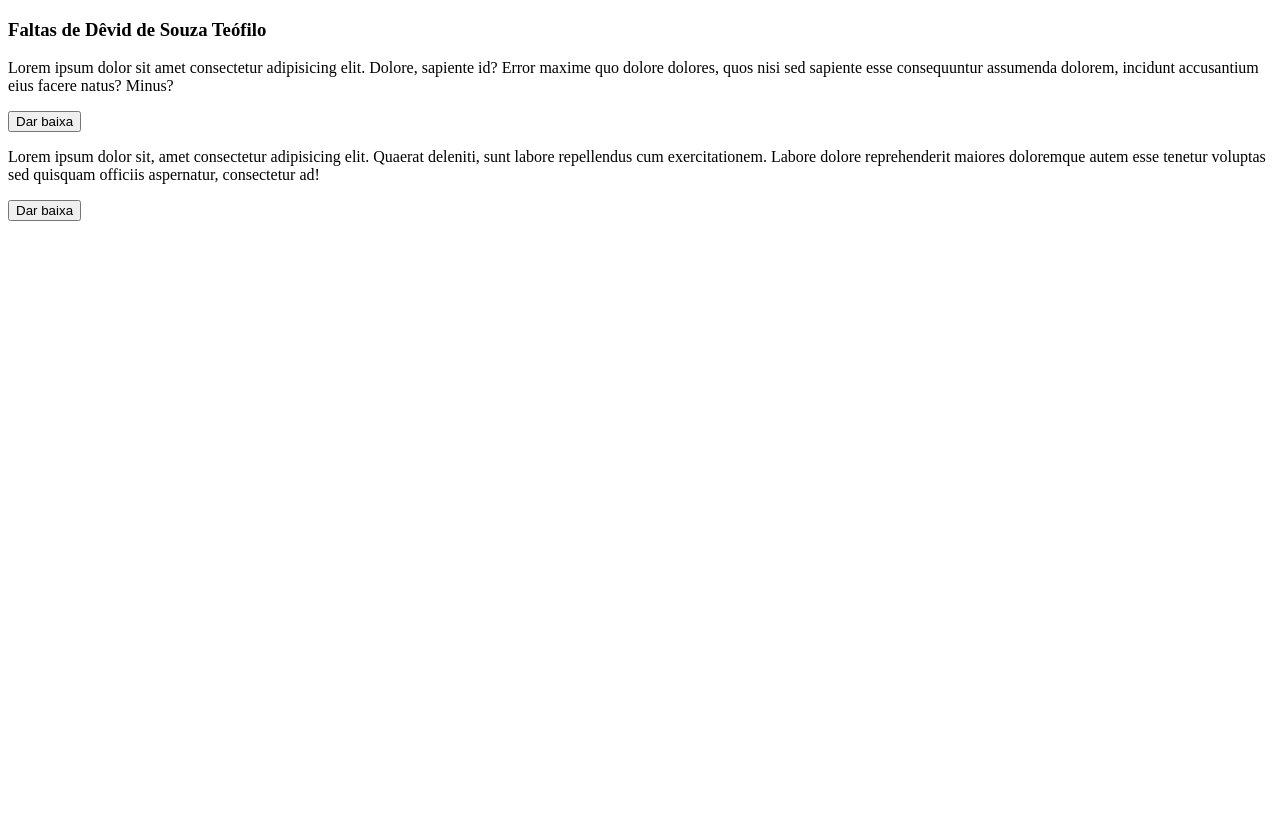
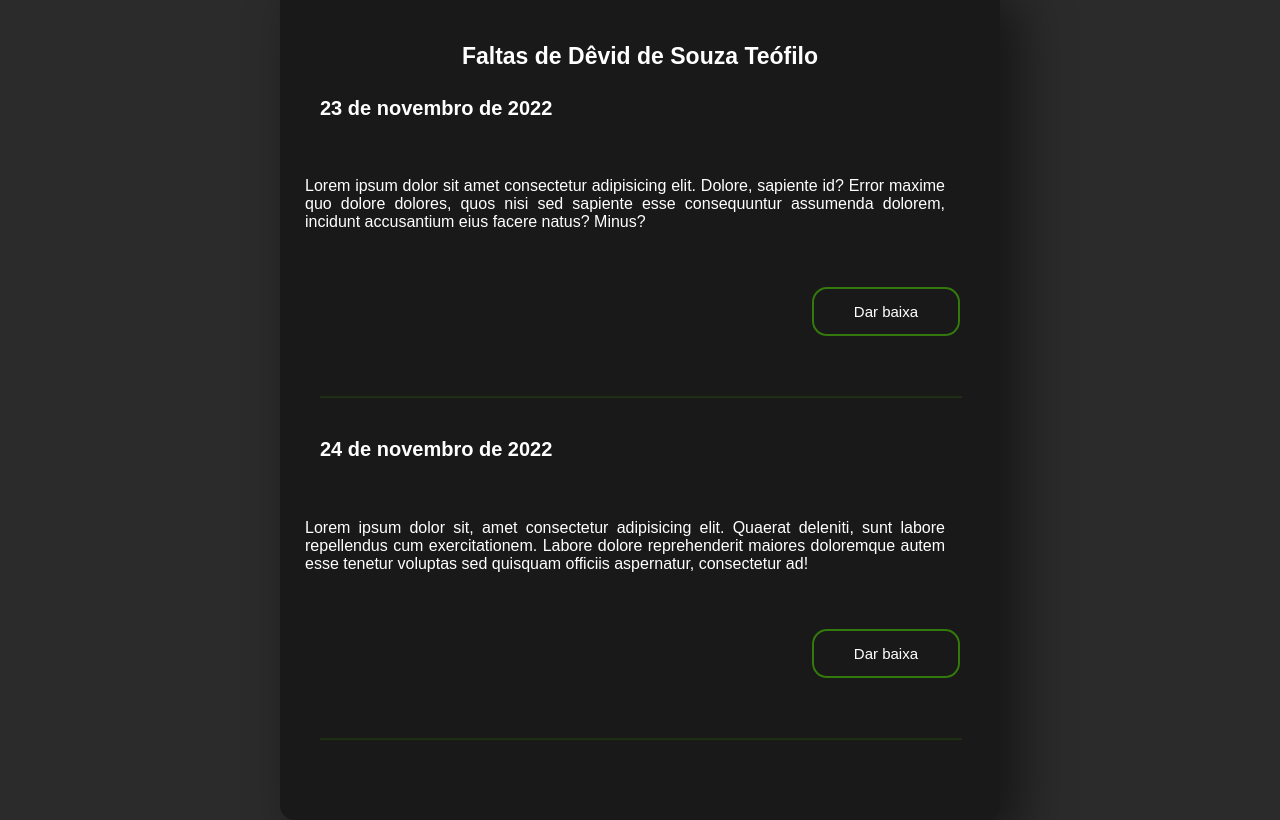
Before and after one commit to thidoa/refeitorio, a Django app: template refeitorio/templates/falta.html in a window 1280 px wide. Before the commit the page ends 221 px from the top, so only its background shows below. Run offline with Django 4.2, Linux system fonts and the light colour scheme; the template is opened without the code that fills it, so the values that code supplies are empty; some libraries are stand-ins or nearby versions.

Commit message:
Estilo da página de falta de um aluno na parte de funcionários

```diff
--- /dev/null
+++ b/refeitorio/static/css/falta.css
@@ -0,0 +1,79 @@
+body {
+    margin: 0;
+    padding: 0;
+    font-family: sans-serif;
+    background: #2b2b2b;
+    color: #fff;
+}
+
+main {
+    width: 50%;
+    padding: 40px;
+    position: absolute;
+    top: 50%;
+    left: 50%;
+    transform: translate(-50%, -50%);
+    background: #191919;
+    text-align: center;
+    box-shadow: 20px 20px 50px rgba(0, 0, 0, 0.5);
+    border-radius: 15px;
+    transition: .5s;
+}
+
+.box h3 {
+    font-size: 23px;
+}
+
+.box h4 {
+    color: #fff;
+    font-size: 20px;
+    text-align: left;
+}
+
+.box form {
+    display: flex;
+    align-items: flex-end;
+    flex-direction: column;
+}
+
+.box p {
+    color: #fff;
+    width: 100%;
+    height: 59px;
+    padding: 15px;
+    outline: none;
+    resize: none;
+    font-size: 16px;
+    border-radius: 5px;
+    max-height: 330px;
+    background: #191919;
+    text-align: justify;
+}
+
+.box hr {
+    width: 100%;
+    opacity: .25;
+    border: 1px solid #33790b;
+    text-align: center;
+    margin: 40px auto;
+}
+
+.box button {
+    font-size: 15px;
+    border: 0;
+    background: transparent;
+    display: block;
+    margin: 20px 0;
+    text-align: center;
+    border: 2px solid #33790b;
+    padding: 14px 40px;
+    outline: none;
+    color: #fff;
+    border-radius: 15px;
+    transition: 0.25s;
+    cursor: pointer;
+}
+
+.box button:hover {
+    background: #33790b;
+}
--- a/refeitorio/templates/falta.html
+++ b/refeitorio/templates/falta.html
@@ -1,25 +1,36 @@
+{% load static %}
 <!DOCTYPE html>
 <html lang="en">
 <head>
 	<meta charset="UTF-8">
 	<meta name="viewport" content="width=device-width, initial-scale=1.0">
+	<link rel="stylesheet" type="text/css" href="{% static 'css/falta.css' %}">
 	<title>Faltas</title>
 </head>
 <body>
 	<main>
+		<div class="box">
 			<h3>Faltas de Dêvid de Souza Teófilo</h3>
+			<h4>23 de novembro de 2022</h4>
 			<form action="/faltas/13" method="POST">
 				<p>
 					Lorem ipsum dolor sit amet consectetur adipisicing elit. Dolore, sapiente id? Error maxime quo dolore dolores, quos nisi sed sapiente esse consequuntur assumenda dolorem, incidunt accusantium eius facere natus? Minus?
 				</p>
 				<button type="submit">Dar baixa</button>
 			</form>
+
+			<hr>
+
+			<h4>24 de novembro de 2022</h4>
 			<form action="/faltas/13" method="POST">
 				<p>
 					Lorem ipsum dolor sit, amet consectetur adipisicing elit. Quaerat deleniti, sunt labore repellendus cum exercitationem. Labore dolore reprehenderit maiores doloremque autem esse tenetur voluptas sed quisquam officiis aspernatur, consectetur ad!
 				</p>
 				<button type="submit">Dar baixa</button>
 			</form>
+
+			<hr>
+		</div>
 	</main>
 </body>
 </html>
```
Lines whose indentation alone changed are shown as unchanged.
